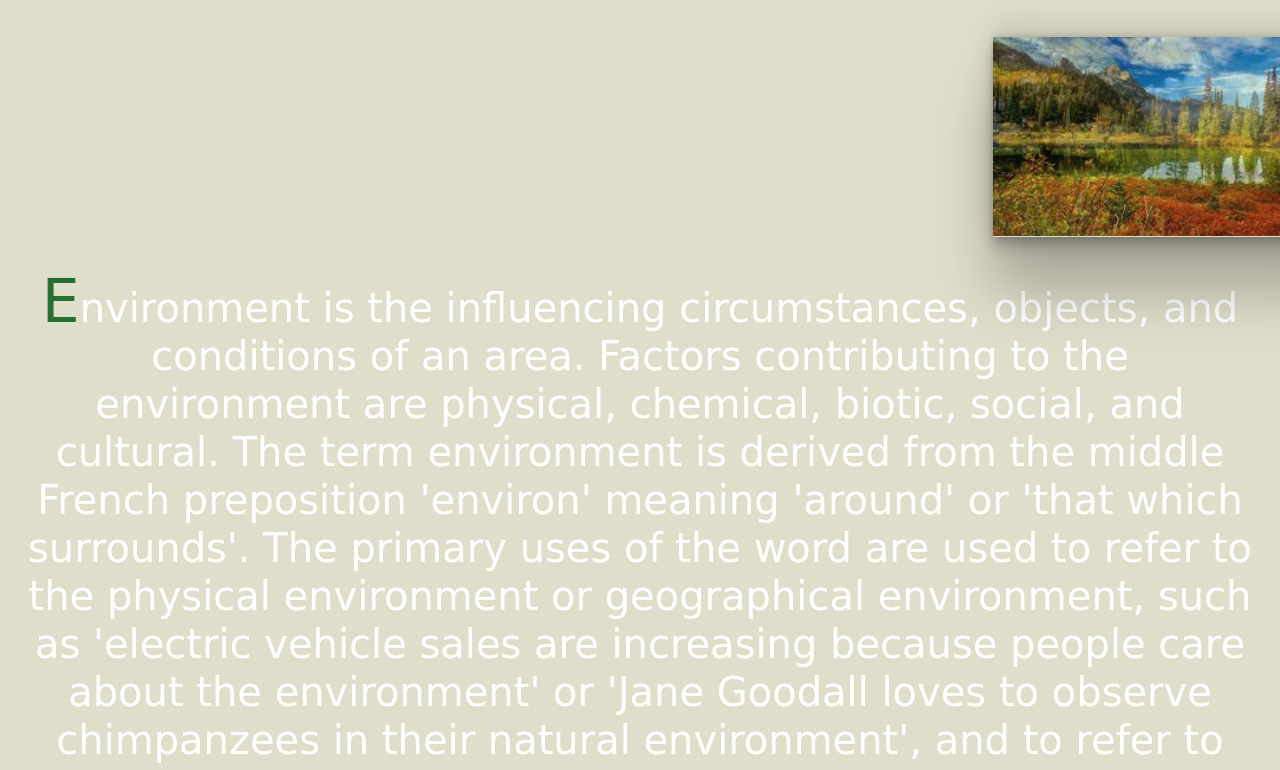
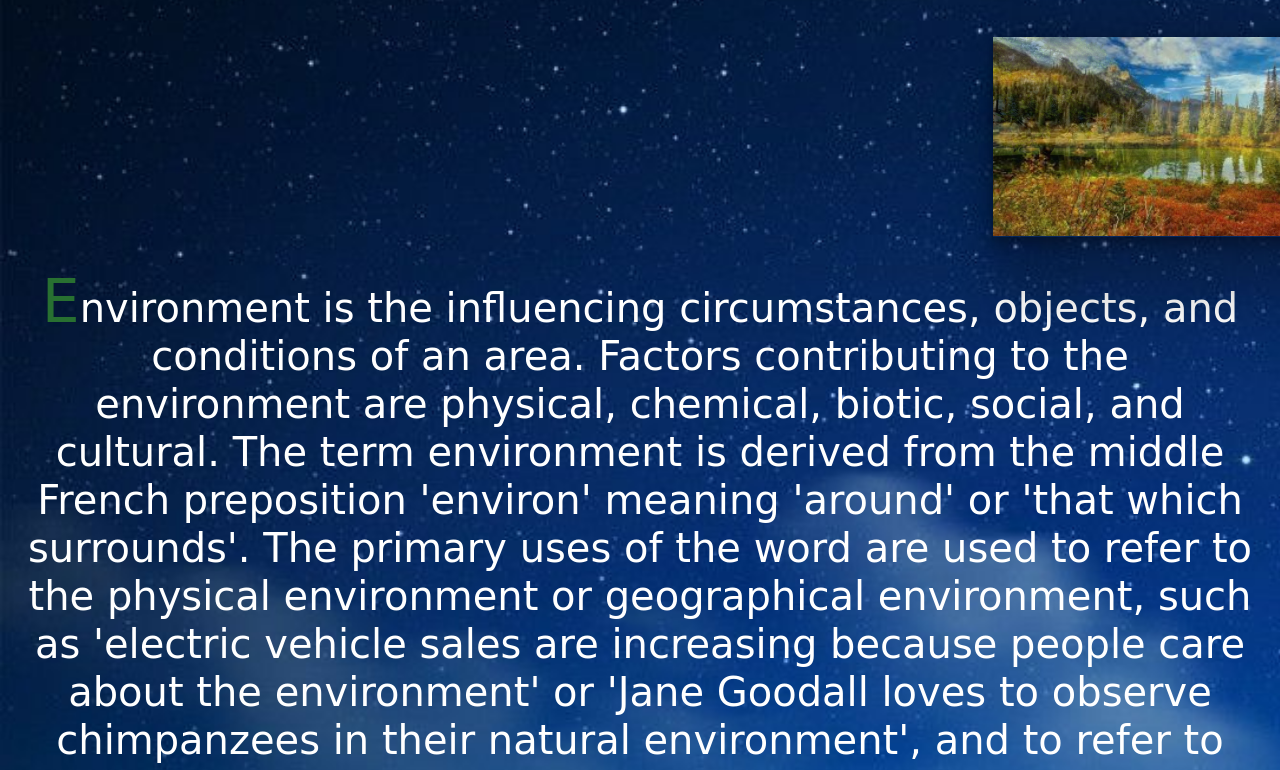
Before and after one commit to Aryan-Kohli/environment2, a plain HTML site: page index.html in a window 1280 px wide. Shown: the part 163-933 px from the top of the page. Drawn offline with Linux system fonts and the light colour scheme; a web font is replaced by a local one.

Commit message:
body background  updated

```diff
--- a/style.css
+++ b/style.css
@@ -9,7 +9,7 @@ body{
     padding: 0;
     background-color: rgb(223, 222, 202);
     background-size: cover;
-    background-image: url("\images\4.jpg");
+    background-image: url("./images/4.jpg");
     background-repeat: no-repeat;
 }
 .main-head{
```
